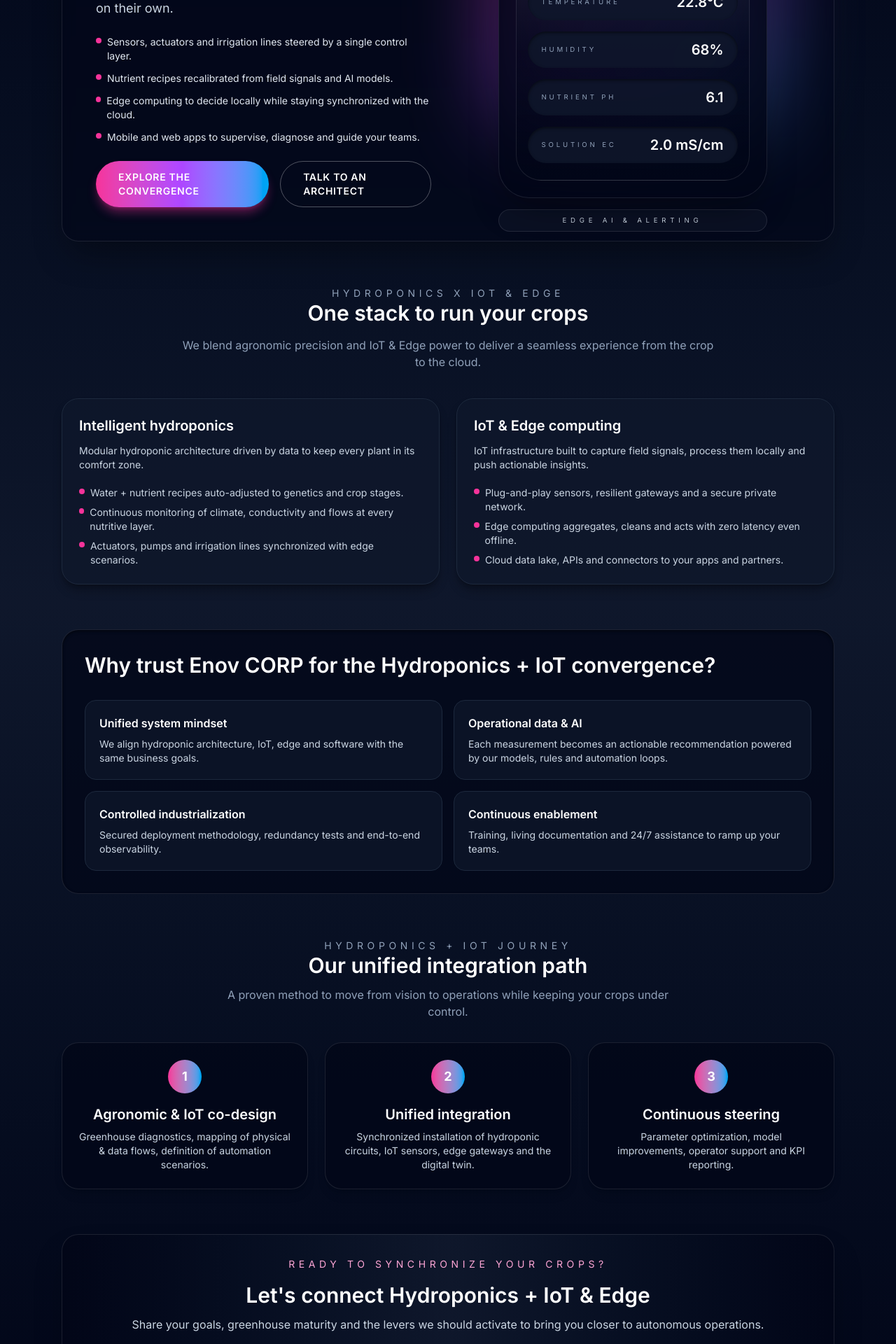
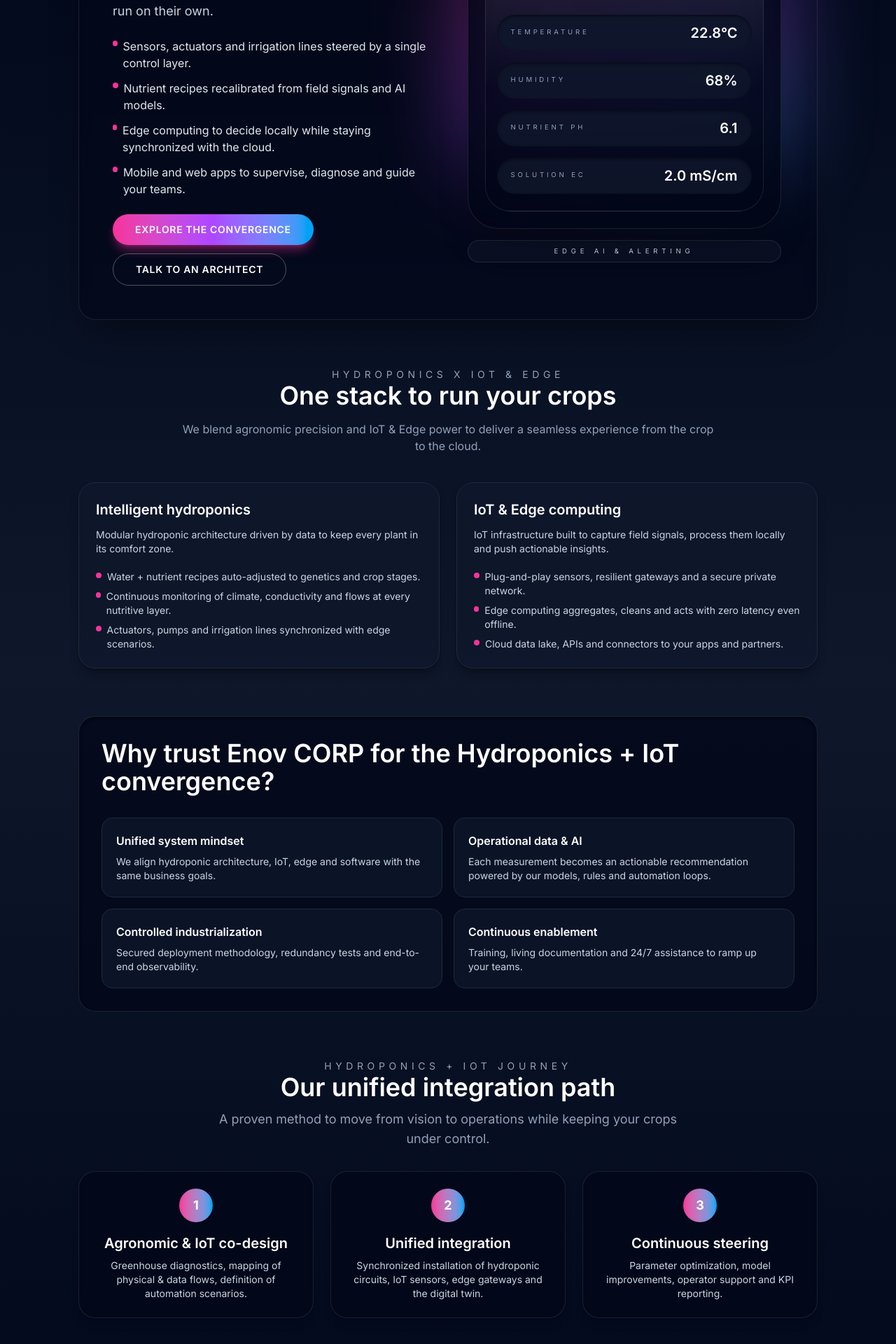
Before and after one commit to fahol45/enov-corp, a Next.js app: page / in a window 1280 px wide. Shown: the part 440-2360 px from the top of the page at 70% size. Built offline with nearby package versions, Linux system fonts and the light colour scheme; no server answers.

Commit message:
modification

```diff
--- a/src/app/globals.css
+++ b/src/app/globals.css
@@ -7,4 +7,51 @@
   background-color: #020617;
   color: #e5e7eb;
   font-family: system-ui, sans-serif;
+  min-height: 100%;
+  overflow-x: hidden;
 }
+
+:root {
+  --shell-max-width: 1200px;
+  --shell-padding: clamp(1.25rem, 5vw, 3.5rem);
+  --section-gap: clamp(2.5rem, 6vw, 4.25rem);
+}
+
+.app-shell {
+  width: min(var(--shell-max-width), 100% - (var(--shell-padding) * 2));
+  margin-inline: auto;
+  padding-inline: var(--shell-padding);
+}
+
+.section-flow {
+  display: flex;
+  flex-direction: column;
+  gap: var(--section-gap);
+  padding-block: var(--section-gap);
+}
+
+*,
+*::before,
+*::after {
+  box-sizing: border-box;
+}
+
+img,
+svg,
+video {
+  max-width: 100%;
+  height: auto;
+  display: block;
+}
+
+.kicker {
+  font-size: 0.75rem;
+  text-transform: uppercase;
+  letter-spacing: 0.25em;
+}
+
+@media (min-width: 640px) {
+  .kicker {
+    letter-spacing: 0.4em;
+  }
+}
--- a/src/app/layout.tsx
+++ b/src/app/layout.tsx
@@ -1,4 +1,4 @@
-import type { Metadata } from "next";
+import type { Metadata, Viewport } from "next";
 import { Inter } from "next/font/google";
 import "./globals.css";
 import { Navbar } from "@/components/Navbar";
@@ -18,6 +18,11 @@
     shortcut: "/icon-enov.png",
     apple: "/icon-enov.png",
   },
+};
+
+export const viewport: Viewport = {
+  width: "device-width",
+  initialScale: 1,
 };
 
 export default function RootLayout({
--- a/src/app/page.tsx
+++ b/src/app/page.tsx
@@ -257,14 +257,14 @@
 
   return (
     <main className="min-h-screen bg-gradient-to-b from-slate-950 via-slate-900 to-slate-950 text-white">
-      <div className="relative mx-auto flex max-w-6xl flex-col gap-16 px-4 pb-24 pt-16 md:px-6">
-        <section className="grid gap-12 rounded-3xl border border-white/10 bg-slate-950/60 p-8 shadow-2xl shadow-black/40 backdrop-blur md:grid-cols-2 md:p-12">
+      <div className="app-shell section-flow relative">
+        <section className="grid gap-10 rounded-2xl border border-white/10 bg-slate-950/60 p-6 shadow-2xl shadow-black/40 backdrop-blur md:grid-cols-2 md:gap-12 md:rounded-3xl md:p-10 lg:p-12">
           <div className="space-y-6">
-            <h1 className="text-3xl font-bold leading-tight text-white md:text-5xl">
+            <h1 className="text-3xl font-bold leading-tight text-white sm:text-4xl md:text-5xl">
               {t.hero.title}
             </h1>
-            <p className="text-lg text-slate-300">{t.hero.description}</p>
-            <ul className="space-y-3 text-sm text-slate-200">
+            <p className="text-base text-slate-300 sm:text-lg">{t.hero.description}</p>
+            <ul className="space-y-3 text-sm text-slate-200 sm:text-base">
               {t.hero.bullets.map((item) => (
                 <li key={item} className="flex items-start gap-2">
                   <span className="mt-1 h-2 w-2 rounded-full bg-pink-500" />
@@ -272,22 +272,22 @@
                 </li>
               ))}
             </ul>
-            <div className="flex flex-col gap-4 sm:flex-row">
+            <div className="flex flex-col gap-3 sm:flex-row sm:flex-wrap">
               <a
                 href="#solutions"
-                className="inline-flex items-center justify-center rounded-full bg-gradient-to-r from-pink-500 via-purple-500 to-sky-500 px-8 py-3 text-sm font-semibold uppercase tracking-wider text-white shadow-lg shadow-pink-500/40 transition hover:scale-105"
+                className="inline-flex min-w-[180px] items-center justify-center rounded-full bg-gradient-to-r from-pink-500 via-purple-500 to-sky-500 px-8 py-3 text-sm font-semibold uppercase tracking-wider text-white shadow-lg shadow-pink-500/40 transition hover:scale-105"
               >
                 {t.hero.primaryCta}
               </a>
               <a
                 href="#contact"
-                className="inline-flex items-center justify-center rounded-full border border-white/30 px-8 py-3 text-sm font-semibold uppercase tracking-wider text-white transition hover:border-white hover:bg-white/10"
+                className="inline-flex min-w-[180px] items-center justify-center rounded-full border border-white/30 px-8 py-3 text-sm font-semibold uppercase tracking-wider text-white transition hover:border-white hover:bg-white/10"
               >
                 {t.hero.secondaryCta}
               </a>
             </div>
           </div>
-          <div className="flex items-center justify-center">
+          <div className="flex items-center justify-center pb-10 md:pb-0">
             <DigitalTwinCard />
           </div>
         </section>
@@ -297,12 +297,12 @@
             <p className="text-sm uppercase tracking-[0.4em] text-slate-400">
               {t.fusion.kicker}
             </p>
-            <h2 className="text-3xl font-semibold">{t.fusion.title}</h2>
+            <h2 className="text-3xl font-semibold sm:text-4xl">{t.fusion.title}</h2>
             <p className="mx-auto mt-4 max-w-3xl text-base text-slate-400">
               {t.fusion.description}
             </p>
           </div>
-          <div className="grid gap-6 md:grid-cols-2">
+          <div className="grid gap-6 sm:grid-cols-2">
             {t.fusion.tracks.map((track) => (
               <div
                 key={track.title}
@@ -323,9 +323,9 @@
           </div>
         </section>
 
-        <section className="space-y-8 rounded-3xl border border-white/10 bg-slate-950/70 p-8 shadow-inner shadow-black/50">
-          <h2 className="text-3xl font-semibold">{t.reasons.title}</h2>
-          <ul className="grid gap-4 md:grid-cols-2">
+        <section className="space-y-8 rounded-2xl border border-white/10 bg-slate-950/70 p-6 shadow-inner shadow-black/50 sm:rounded-3xl sm:p-8">
+          <h2 className="text-3xl font-semibold sm:text-4xl">{t.reasons.title}</h2>
+          <ul className="grid gap-4 sm:grid-cols-2">
             {t.reasons.items.map((reason) => (
               <li
                 key={reason.title}
@@ -343,12 +343,12 @@
             <p className="text-sm uppercase tracking-[0.4em] text-slate-400">
               {t.timeline.kicker}
             </p>
-            <h2 className="text-3xl font-semibold">{t.timeline.title}</h2>
-            <p className="mx-auto mt-3 max-w-2xl text-base text-slate-400">
+            <h2 className="text-3xl font-semibold sm:text-4xl">{t.timeline.title}</h2>
+            <p className="mx-auto mt-3 max-w-2xl text-base text-slate-400 sm:text-lg">
               {t.timeline.description}
             </p>
           </div>
-          <div className="grid gap-6 md:grid-cols-3">
+          <div className="grid gap-6 sm:grid-cols-2 lg:grid-cols-3">
             {t.timeline.steps.map((step, index) => (
               <div
                 key={step.title}
@@ -366,13 +366,13 @@
 
         <section
           id="contact"
-          className="rounded-3xl border border-white/10 bg-gradient-to-r from-slate-950 via-slate-900 to-slate-950 p-8 text-center shadow-2xl"
+          className="rounded-2xl border border-white/10 bg-gradient-to-r from-slate-950 via-slate-900 to-slate-950 p-6 text-center shadow-2xl sm:rounded-3xl sm:p-8"
         >
           <p className="text-sm uppercase tracking-[0.4em] text-pink-300">
             {t.contact.kicker}
           </p>
-          <h2 className="mt-4 text-3xl font-semibold">{t.contact.title}</h2>
-          <p className="mt-3 text-slate-300">{t.contact.description}</p>
+          <h2 className="mt-4 text-3xl font-semibold sm:text-4xl">{t.contact.title}</h2>
+          <p className="mt-3 text-base text-slate-300 sm:text-lg">{t.contact.description}</p>
           <Link
             href="/contact"
             className="mt-6 inline-flex items-center justify-center rounded-full bg-white px-8 py-3 text-sm font-semibold uppercase tracking-widest text-slate-900 shadow-lg transition hover:scale-105"
--- a/src/components/DigitalTwinCard.tsx
+++ b/src/components/DigitalTwinCard.tsx
@@ -175,15 +175,15 @@
   ];
 
   return (
-    <div className="relative h-80 w-full max-w-sm">
+    <div className="relative w-full min-h-[18rem] max-w-md sm:h-80">
       <div className="absolute inset-0 rounded-[2.75rem] bg-gradient-to-br from-pink-500 via-purple-500 to-sky-500 opacity-50 blur-3xl" />
       <div className="relative flex h-full w-full flex-col items-stretch rounded-[2.75rem]">
-        <div className="flex-1 rounded-[2.75rem] border border-white/10 bg-slate-950/85 p-6 shadow-2xl shadow-black/40 backdrop-blur">
+        <div className="flex-1 rounded-[2.75rem] border border-white/10 bg-slate-950/85 p-5 shadow-2xl shadow-black/40 backdrop-blur sm:p-6">
           <div className="flex h-full flex-col overflow-hidden rounded-[2.25rem] border border-white/10 bg-gradient-to-b from-white/10 via-slate-950/20 to-slate-950/60 px-4 py-6">
-            <p className="text-[0.6rem] uppercase tracking-[0.5em] text-pink-300">
+            <p className="text-[0.55rem] uppercase tracking-[0.5em] text-pink-300 sm:text-[0.6rem]">
               {text.status[data.statusKey]}
             </p>
-            <p className="mt-1 text-[0.55rem] uppercase tracking-[0.3em] text-slate-400">
+            <p className="mt-1 text-[0.5rem] uppercase tracking-[0.3em] text-slate-400 sm:text-[0.55rem]">
               {text.locationLabel}: {location.city}, {location.country}
             </p>
             <div className="mt-6 space-y-4">
@@ -192,7 +192,7 @@
                   key={stat.label}
                   className="flex items-center justify-between rounded-full bg-slate-900/90 px-5 py-3 shadow-inner shadow-black/50"
                 >
-                  <span className="text-[0.6rem] uppercase tracking-[0.4em] text-slate-400">
+                  <span className="text-[0.55rem] uppercase tracking-[0.4em] text-slate-400 sm:text-[0.6rem]">
                     {stat.label}
                   </span>
                   <span className="text-xl font-semibold text-white">
--- a/src/components/Footer.tsx
+++ b/src/components/Footer.tsx
@@ -20,10 +20,14 @@
 
   return (
     <footer className="border-t border-white/5 py-8 text-center text-xs uppercase tracking-[0.3em] text-slate-500">
-      <p>&copy; {year} ENOV CORP - {copy.rights}</p>
-      <p className="mt-3 text-[0.65rem] uppercase tracking-[0.35em] text-slate-600">
-        {copy.subtitle}
-      </p>
+      <div className="app-shell">
+        <p>
+          &copy; {year} ENOV CORP - {copy.rights}
+        </p>
+        <p className="mt-3 text-[0.65rem] uppercase tracking-[0.35em] text-slate-600">
+          {copy.subtitle}
+        </p>
+      </div>
     </footer>
   );
 }
--- a/src/components/Navbar.tsx
+++ b/src/components/Navbar.tsx
@@ -61,7 +61,7 @@
   return (
     <header className="sticky top-0 z-50 w-full">
       <div className="border-b border-white/10 bg-slate-950/80 backdrop-blur">
-        <div className="mx-auto flex h-16 max-w-6xl items-center gap-4 px-4 sm:px-6 lg:px-8">
+        <div className="app-shell flex h-16 items-center gap-4">
           <Link href="/" className="flex items-center gap-3">
             <Image
               src="/logo-enov.png"
```
Also changed, not shown: src/app/contact/page.tsx (+16 -20 lines), src/app/hydroponie/HydroponieView.tsx (+13 -15 lines), src/app/propos/page.tsx (+8 -12 lines), src/app/web-mobile/WebMobileView.tsx (+19 -30 lines), src/app/icon.png (added).
